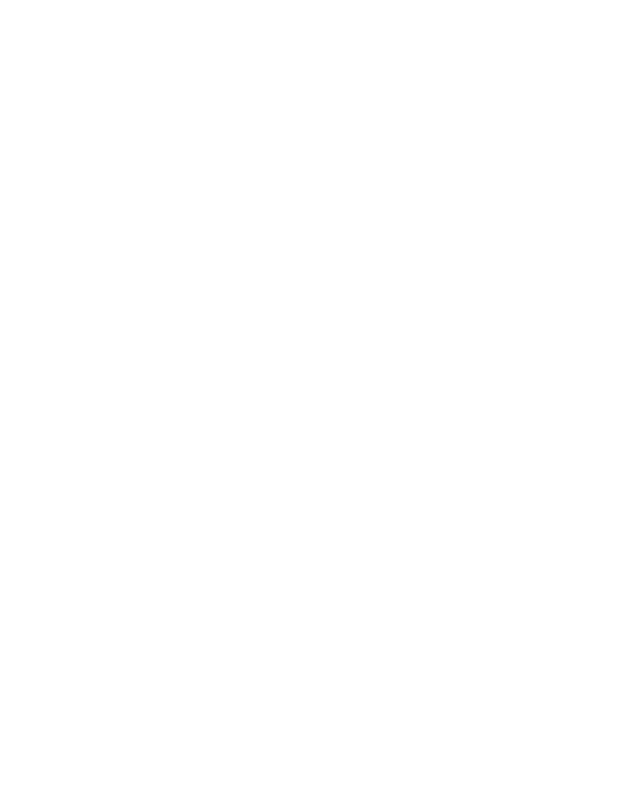
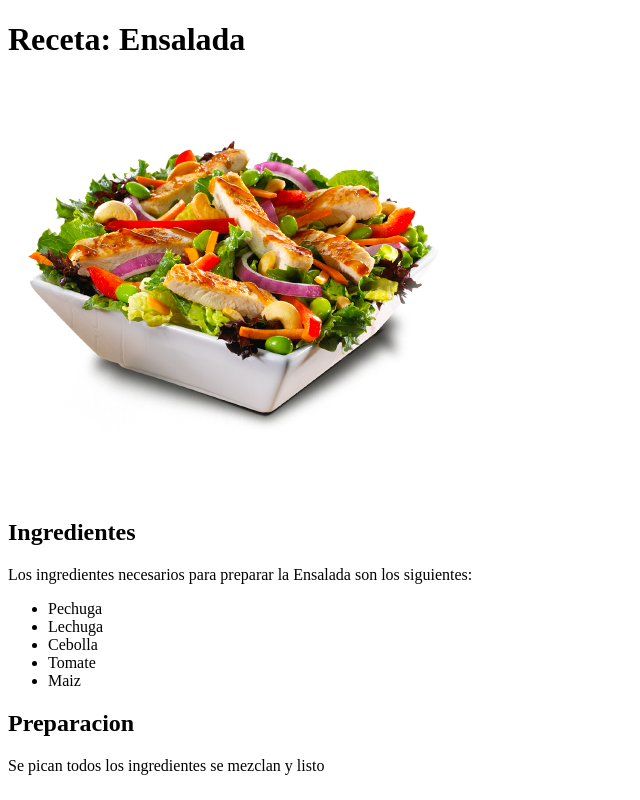
Before and after one commit to FelipeTests/aspirantes-mir-html-y-css, a plain HTML site: page ejercicio1-html-y-css/index.html in a window 1280 px wide. Shown: the whole page, without its empty margins (0-640 px from the left). Drawn offline with Linux system fonts and the light colour scheme.

Commit message:
Agrega el cuerpo HTML del segundo ejercicio

```diff
--- a/ejercicio1-html-y-css/index.html
+++ b/ejercicio1-html-y-css/index.html
@@ -7,6 +7,18 @@
     <title>Mi Receta</title>
 </head>
 <body>
-
+    <h1>Receta: Ensalada</h1>
+    <img src="./salad.png">
+    <h2>Ingredientes</h2>
+    <p>Los ingredientes necesarios para preparar la Ensalada son los siguientes:</p>
+    <ul>
+        <li>Pechuga</li>
+        <li>Lechuga</li>
+        <li>Cebolla</li>
+        <li>Tomate</li>
+        <li>Maiz</li>
+    </ul>
+    <h2>Preparacion</h2>
+    <p>Se pican todos los ingredientes se mezclan y listo</p>
 </body>
 </html>
```
Also changed, not shown: ejercicio1-html-y-css/salad.png (added).
